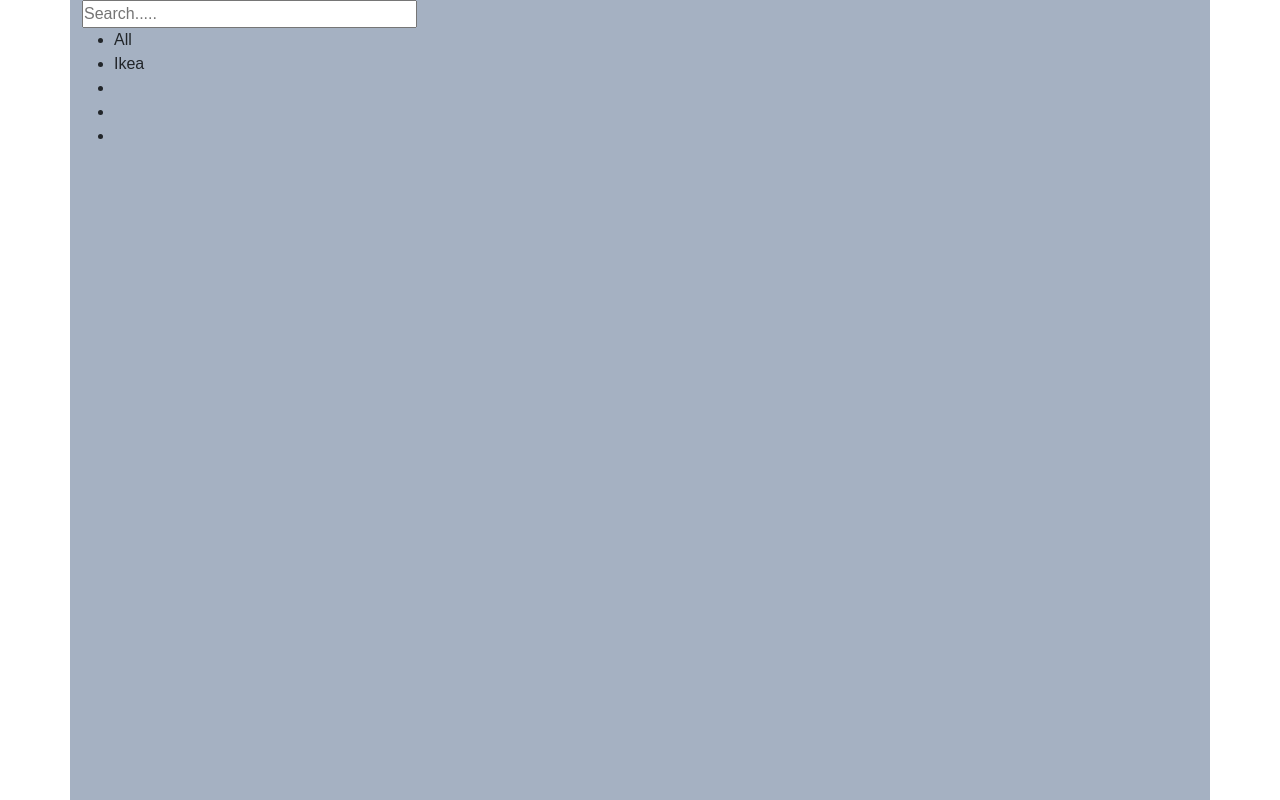
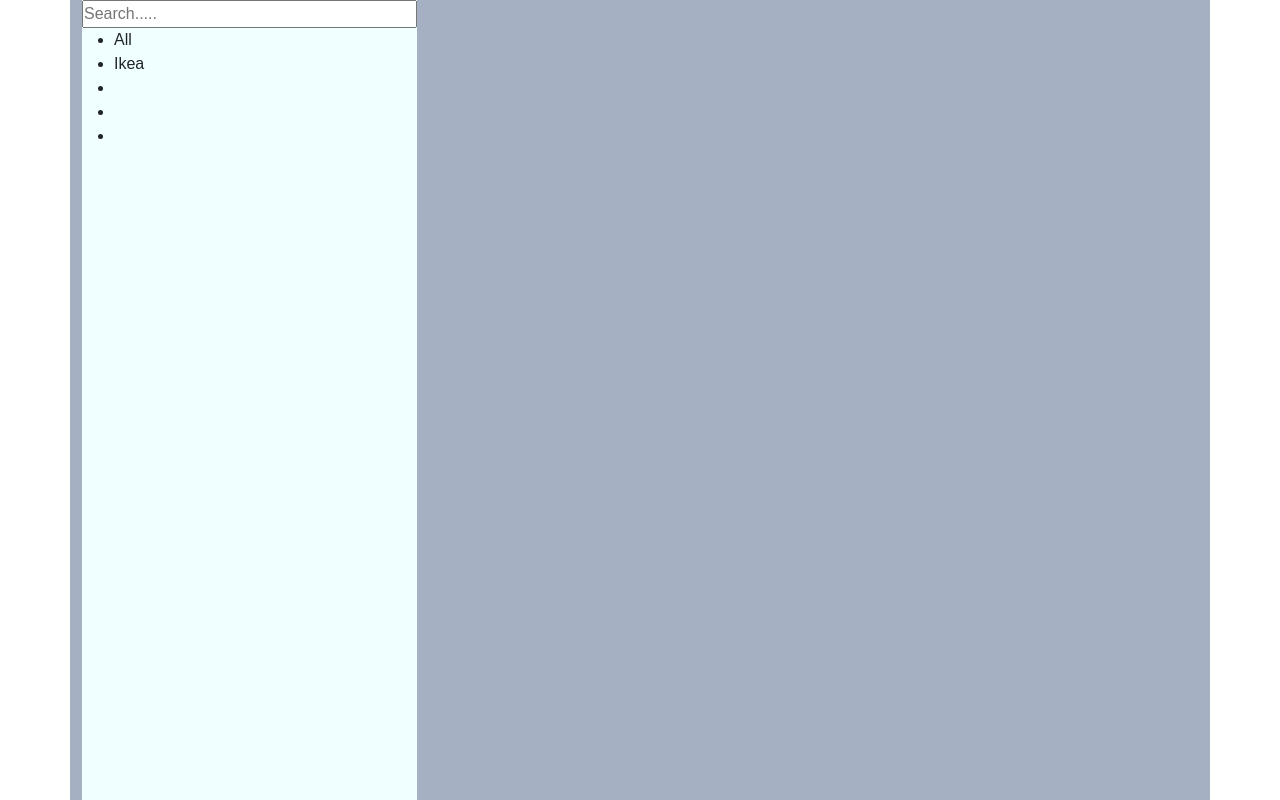
Before and after one commit to Raza-Ur-Rehman/group-project-1, a plain HTML site: page index.html in a window 1280 px wide. Drawn offline with nearby package versions, Linux system fonts and the light colour scheme.

Commit message:
Update style.css

```diff
--- a/style.css
+++ b/style.css
@@ -9,18 +9,13 @@ body{
     height: 100vh;
 }
 #box {
-    width: 100%;
+    /* /* width: 100%; */
     height: 100%;
     background-color: #a5b1c2;
 }
 #side_bar {
     width: 30%;
+    height: 100%;
+    background-color: azure;
 
-
-
-
-
-
-
-    |
 }
```
